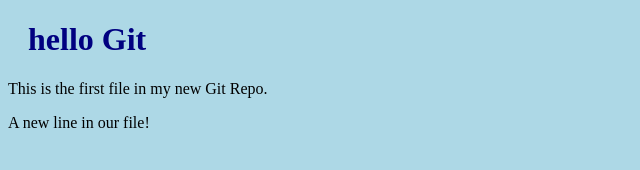
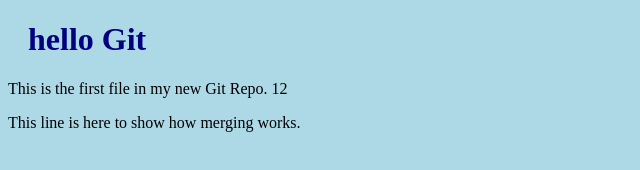
Before and after one commit to team-saher/gheam, a plain HTML site: page index.html in a window 1280 px wide. Shown: the whole page, without its empty margins (0-640 px from the left). Drawn offline with Linux system fonts and the light colour scheme.

Commit message:
fix the bug

```diff
--- a/index.html
+++ b/index.html
@@ -9,7 +9,7 @@
 </head>
 <body>
     <h1>hello Git</h1>
-    <p>This is the first file in my new Git Repo.</p>
-<p>A new line in our file!</p>
+    <p>This is the first file in my new Git Repo. 12</p>
+    <p>This line is here to show how merging works.</p>
 </body>
 </html>
```
